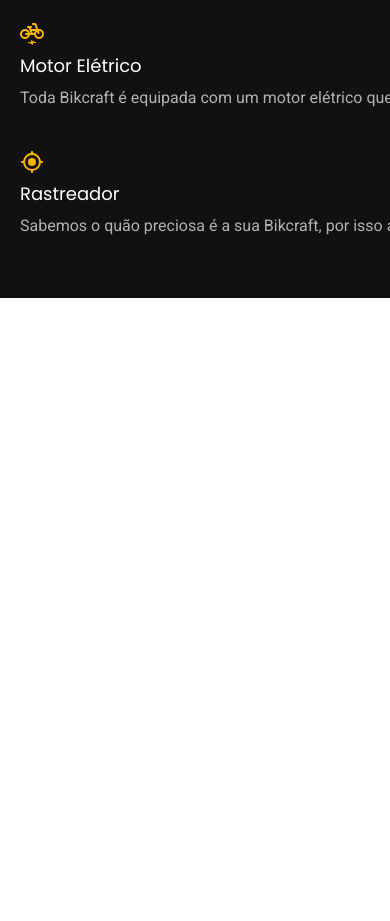
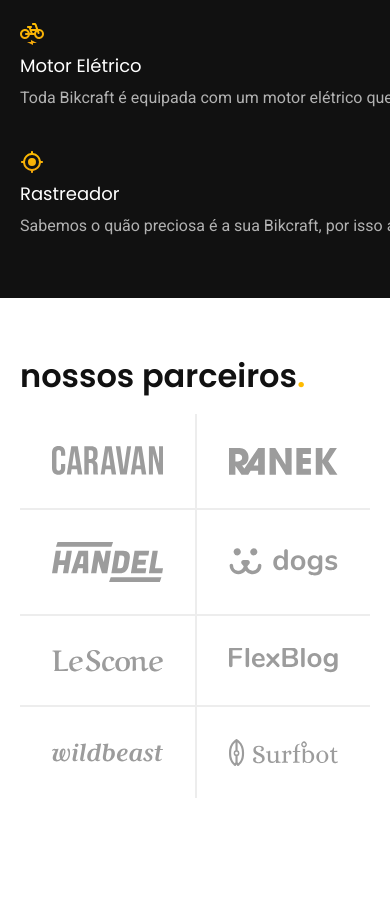
Before and after one commit to nandhae05/bikcraft, a plain HTML site: page index.html in a window 390 px wide. Shown: the part 1542-2463 px from the top of the page. Before the commit the page ends 2440 px from the top, so only its background shows below. Drawn offline with Linux system fonts and the light colour scheme.

Commit message:
parceiros

```diff
--- /dev/null
+++ b/css/home/parceiros.css
@@ -0,0 +1,53 @@
+.parceiros {
+    padding-top: 60px;
+    padding-bottom: 120px;
+}
+
+.parceiros h2 {
+    margin-bottom: 60px;
+}
+
+.parceiros ul {
+    padding: 0 20px;
+    max-width: 1400px;
+    display: grid;
+    grid-template-columns: repeat(4, 1fr);
+    margin: 0 auto;
+}
+
+.parceiros li {
+    display: flex;
+    padding: 32px;
+    border-left: 2px solid var(--cor-2);
+}
+
+.parceiros img {
+    margin: auto;
+}
+
+.parceiros li:first-child,
+.parceiros li:nth-child(5) {
+    border-left: none;
+}
+
+.parceiros li:nth-child(n + 5) {
+    border-top: 2px solid var(--cor-2);
+}
+
+@media (max-width: 800px) {
+    .parceiros {
+        margin-bottom: 60px;
+    }
+    .parceiros h2 {
+        margin-bottom: 20px;
+    }
+    .parceiros ul {
+        grid-template-columns: repeat(2, 1fr);
+    }
+    .parceiros li:nth-child(n + 3) {
+        border-top: 2px solid var(--cor-2);
+    }
+    .parceiros li:nth-child(odd) {
+        border-left: none;
+    }
+}
--- a/css/style.css
+++ b/css/style.css
@@ -10,6 +10,7 @@
 /* HOME */
 @import './home/introducao.css';
 @import './home/tecnologia.css';
+@import './home/parceiros.css';
 
 /* BICICLETAS */
 @import './bicicletas/bicicletas-lista.css';
--- a/index.html
+++ b/index.html
@@ -101,5 +101,20 @@
             </div>
         </article>
 
+        <section class="parceiros" aria-label="nossos parceiros">
+            <h2 class="container font-1-xxl">nossos parceiros<span class="cor-p1">.</span></h2>
+
+            <ul>
+                <li><img src="./img/parceiros/caravan.svg" alt="caravan"></li>
+                <li><img src="./img/parceiros/ranek.svg" alt="ranek"></li>
+                <li><img src="./img/parceiros/handel.svg" alt="handel"></li>
+                <li><img src="./img/parceiros/dogs.svg" alt="dogs"></li>
+                <li><img src="./img/parceiros/lescone.svg" alt="le-scone"></li>
+                <li><img src="./img/parceiros/flexblog.svg" alt="flexblog"></li>
+                <li><img src="./img/parceiros/wildbeast.svg" alt="wildbeast"></li>
+                <li><img src="./img/parceiros/surfbot.svg" alt="surfbot"></li>
+            </ul>
+        </section>
+
     </body>
 </html>
```
